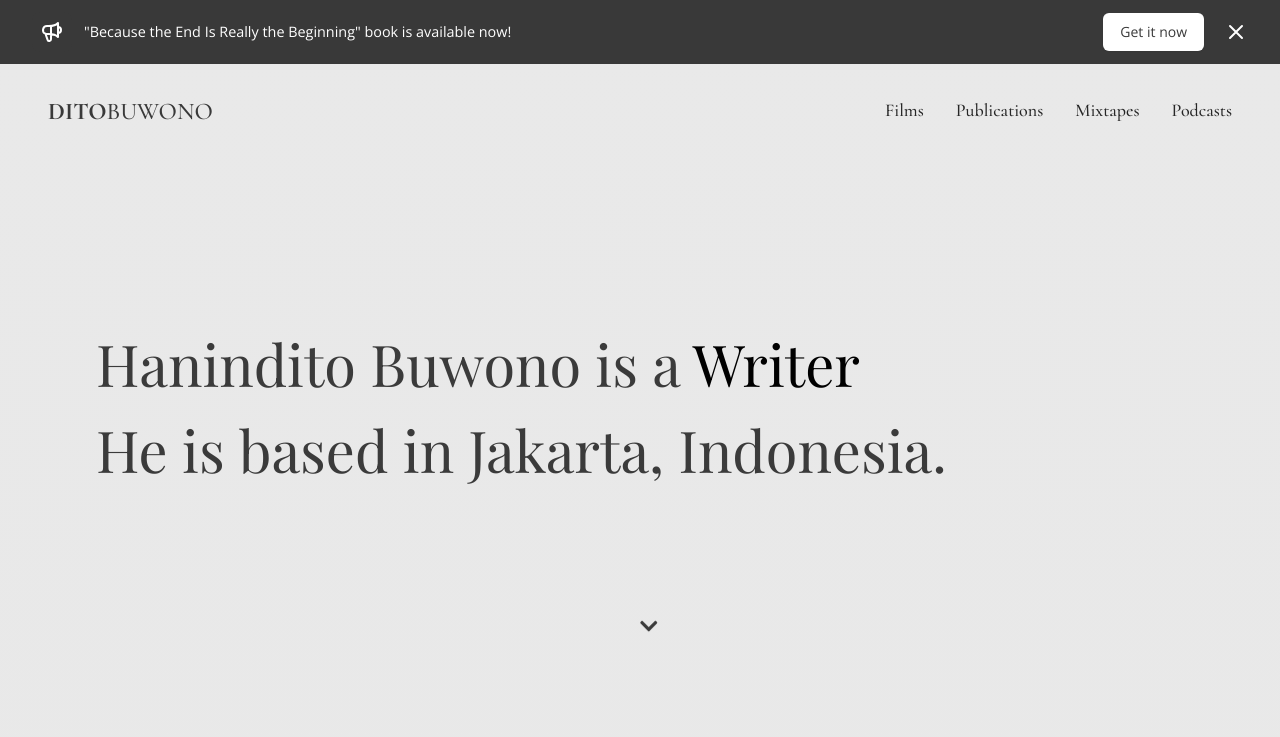
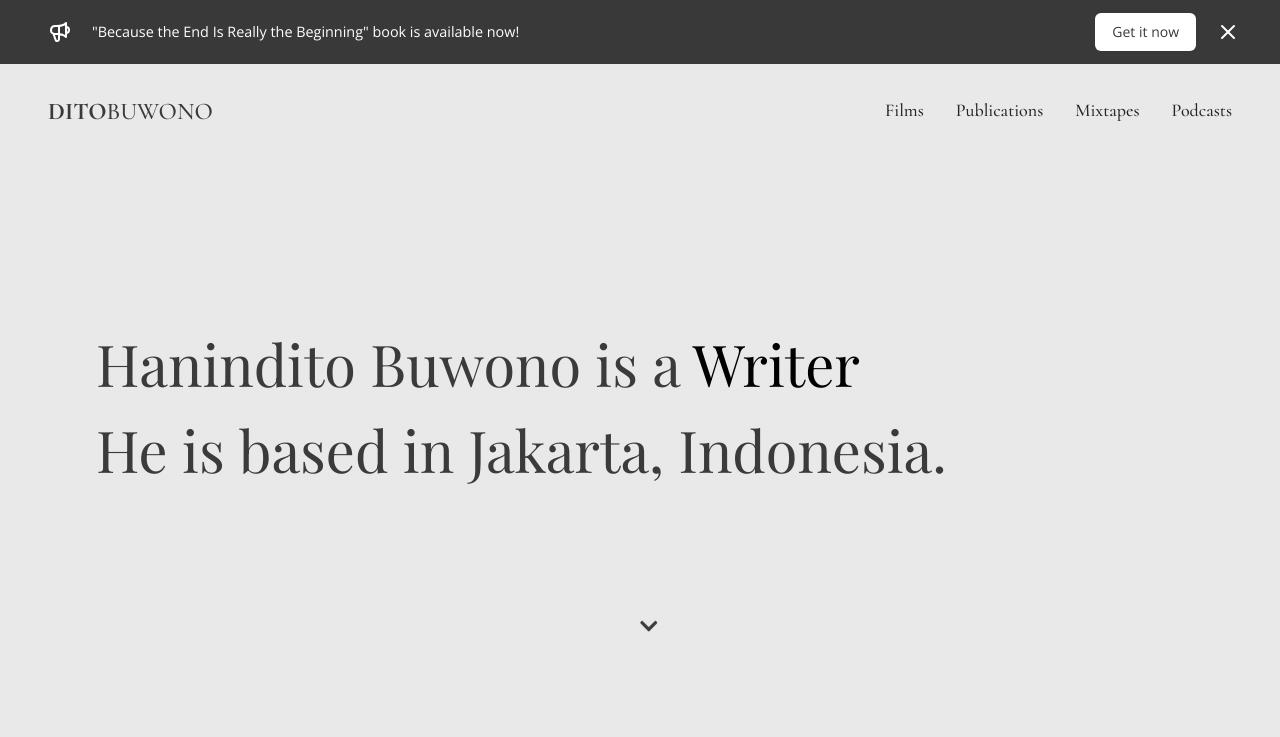
Before and after one commit to andikawilliam/ditobuwono, a Vue app: page / in a window 1280 px wide. Shown: the top 737 px of the page. Built offline with nearby package versions, Linux system fonts and the light colour scheme.

Commit message:
adjust padding notification

```diff
--- a/src/components/TheNotification.vue
+++ b/src/components/TheNotification.vue
@@ -5,7 +5,7 @@
     class="bg-light-gray-dito font-open-sans"
     v-show="notifState && notifText"
   >
-    <div class="max-w-7xl mx-auto py-3 px-3 sm:px-6 lg:px-8">
+    <div class="max-w-8xl mx-auto py-3 px-3 sm:px-6 lg:px-10">
       <div class="flex items-center justify-between flex-wrap">
         <div class="w-0 flex-1 flex items-center">
           <span class="flex p-2 rounded-lg bg-light-gray-dito">
```
